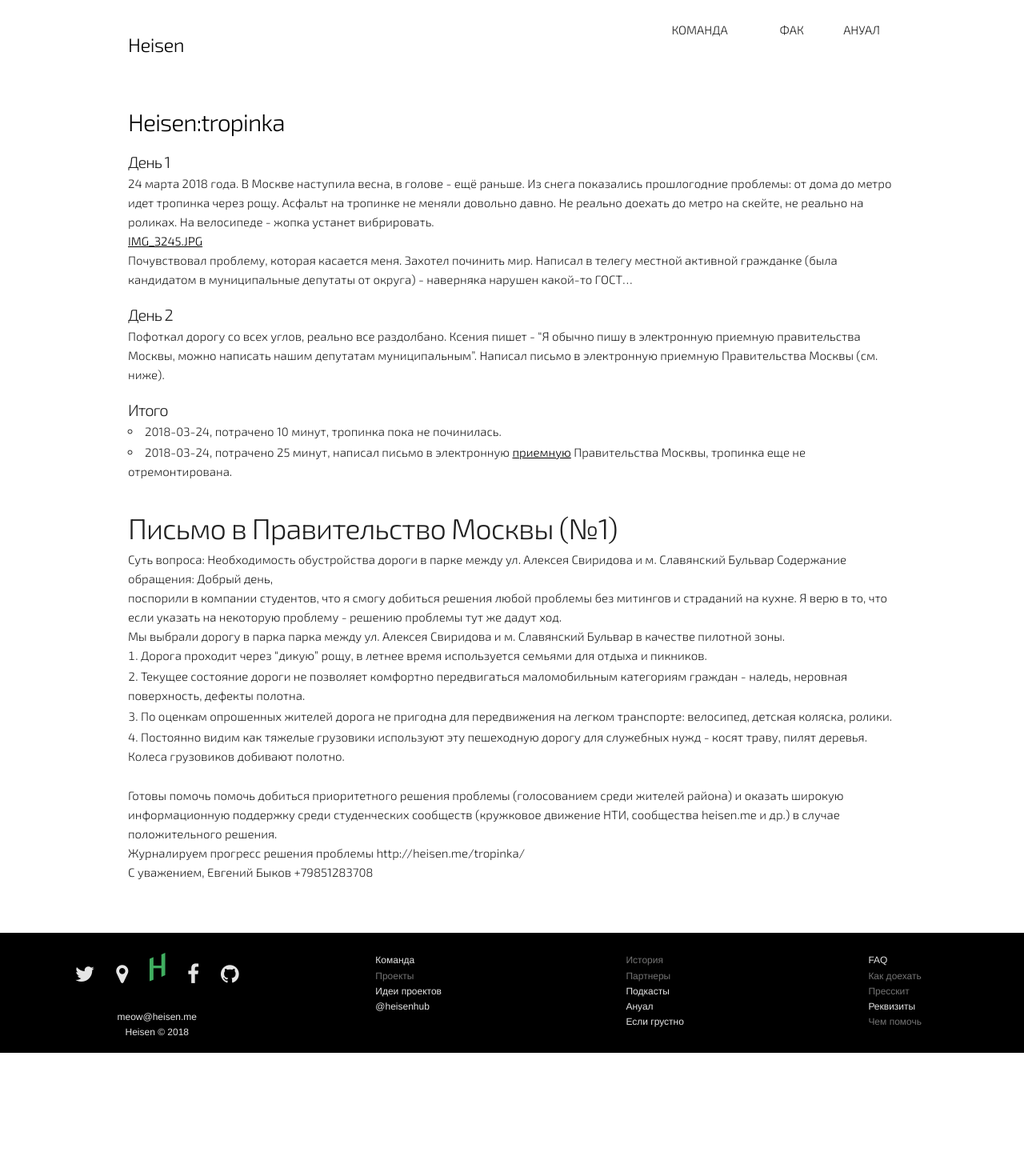
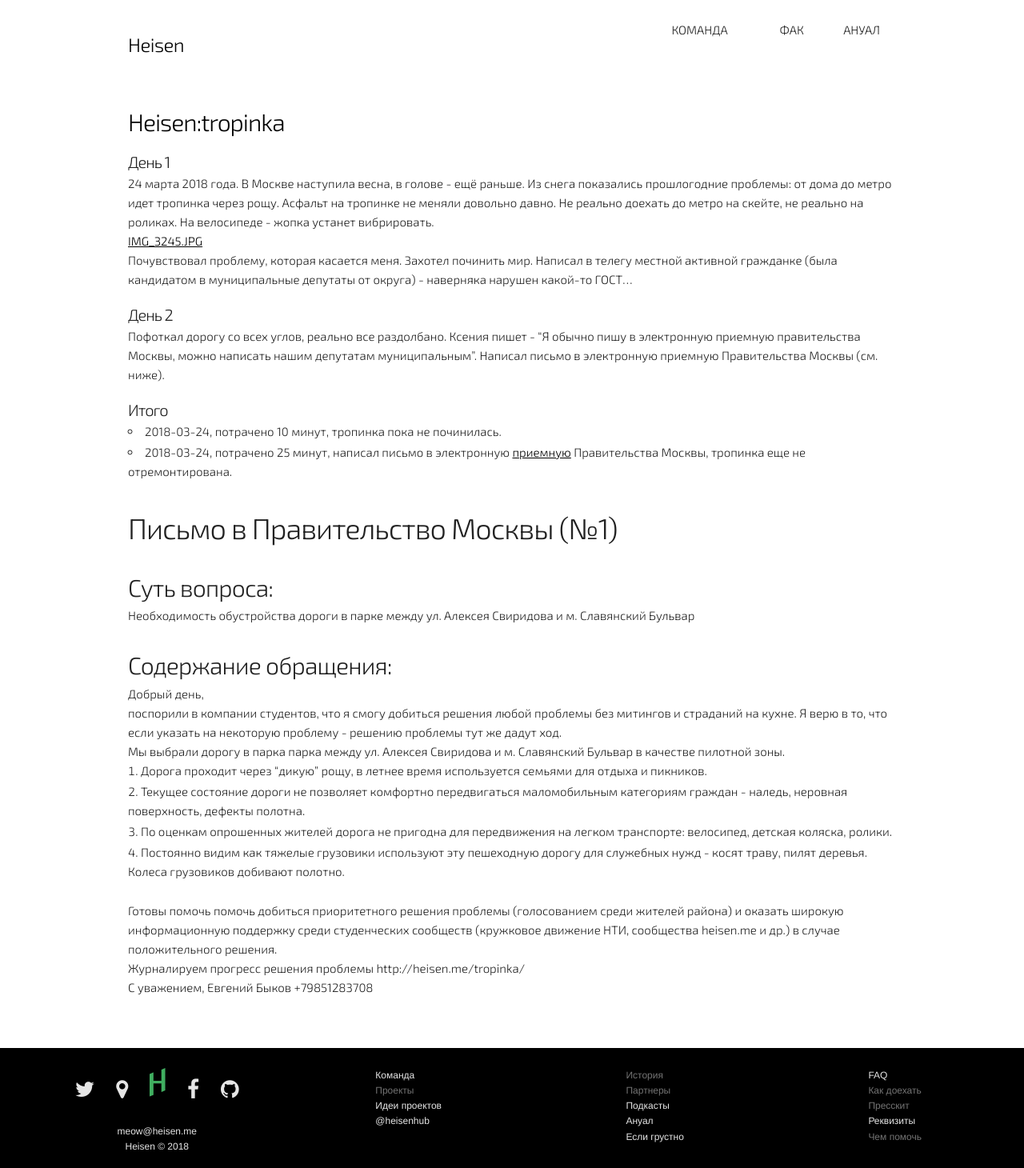
Before and after one commit to evgenity/heisen-new, a Jekyll site: the page built from tropinka.markdown, in a window 1280 px wide. Shown: the whole page at 80% size. Built offline with Jekyll 4.4.1, drawn with Linux system fonts in a browser that asks for light colours; nearby versions of some CDN libraries; a script that is not in the unit is left out; comment, search, counter and statistics services are not loaded; before the commit the page ends 1316 px from its top, so only the background shows below that.

```diff
--- a/tropinka.markdown
+++ b/tropinka.markdown
@@ -23,9 +23,10 @@ layout: page
 
 
 ### Письмо в Правительство Москвы (№1)
-Суть вопроса:
+#### Суть вопроса:
 Необходимость обустройства дороги в парке между ул. Алексея Свиридова и м. Славянский Бульвар
-Содержание обращения:
+
+#### Содержание обращения:
 Добрый день,
 
 поспорили в компании студентов, что я смогу добиться решения любой проблемы без митингов и страданий на кухне. Я верю в то, что если указать на некоторую проблему - решению проблемы тут же дадут ход.
```
